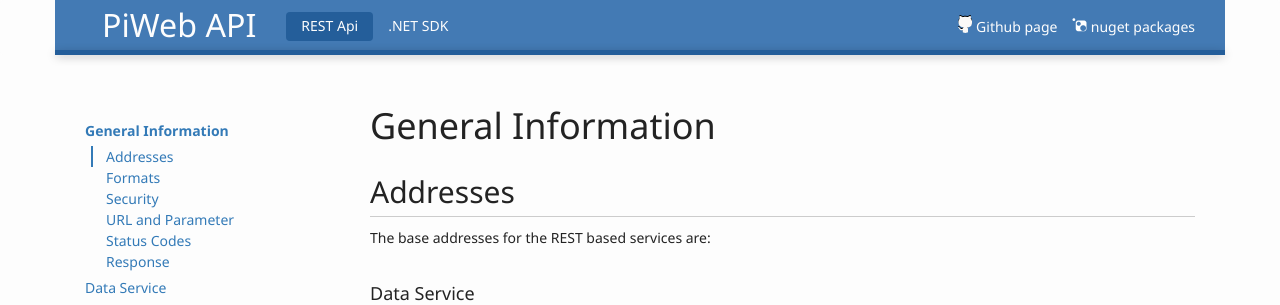
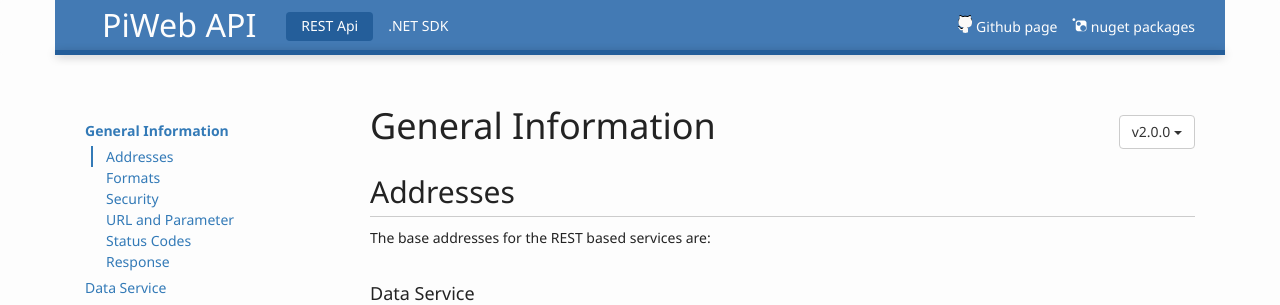
Before and after one commit to ZEISS-PiWeb/PiWeb-Api, a Jekyll site: the page built from _pages/v2.0.0/API/01-restapi.md, in a window 1280 px wide and 900 px high. Shown: the top 305 px of the window. Built offline with Jekyll 4.4.1, drawn with Linux system fonts in a browser that asks for light colours.

Commit message:
Added version combobox

```diff
--- a/_pages/v2.0.0/API/01-restapi.md
+++ b/_pages/v2.0.0/API/01-restapi.md
@@ -64,6 +64,8 @@
         anchor: rs-raw-data-objects
 ---
 
+{% include version_combobox.html %}
+
 <h1 id="{{page.sections['general'].anchor}}">{{page.sections['general'].title}}</h1>
 
 {% include_relative 011-general.md %}
```
